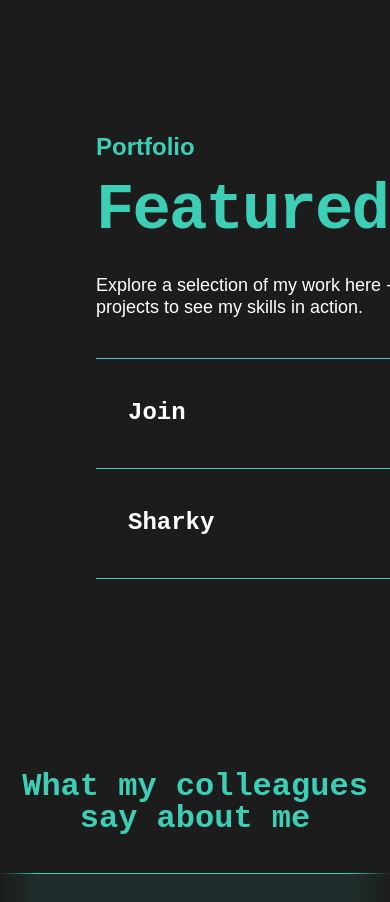
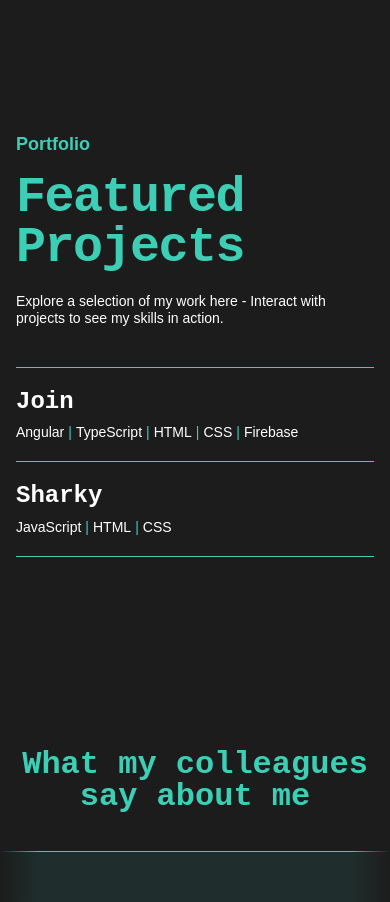
Before and after one commit to CZX93-BW/portfolio-webseite, an Angular app: page / in a window 390 px wide. Shown: the part 3140-4042 px from the top of the page. Built offline with nearby package versions, Linux system fonts and the light colour scheme.

Commit message:
feat(responsive): adapt featured projects section

```diff
--- a/src/app/sections/featured-projects/featured-projects.scss
+++ b/src/app/sections/featured-projects/featured-projects.scss
@@ -1,3 +1,5 @@
+@use '../../../styles/abstracts/mixins' as mixins;
+
 .projects {
   background: var(--color-background);
 }
@@ -368,3 +370,321 @@
 .projects-dialog__next:focus-visible .projects-dialog__next-icon {
   transform: scale(1.18);
 }
+
+@include mixins.below-xl {
+  .projects__container {
+    grid-template-columns: minmax(0, 1fr) 296px;
+    gap: 48px;
+  }
+
+  .projects__content {
+    min-width: 0;
+  }
+
+  .projects__item {
+    padding-inline: 24px;
+  }
+
+  .projects-dialog__content {
+    left: 56px;
+  }
+
+  .projects-dialog__image {
+    left: auto;
+    right: 56px;
+    width: 440px;
+  }
+}
+
+@include mixins.below-lg {
+  .projects__container {
+    grid-template-columns: minmax(0, 1fr);
+    width: min(
+      calc(100% - (var(--container-padding-tablet) * 2)),
+      var(--content-max-width)
+    );
+  }
+
+  .projects__preview {
+    display: none;
+  }
+
+  .projects__header {
+    width: min(100%, 622px);
+  }
+
+  .projects__intro {
+    width: min(100%, 456px);
+  }
+
+  .projects-dialog {
+    padding: 24px;
+  }
+
+  .projects-dialog__card {
+    display: grid;
+    width: min(100%, 720px);
+    max-height: calc(100svh - 48px);
+    overflow-y: auto;
+    padding: 56px 32px 32px;
+  }
+
+  .projects-dialog__content {
+    position: static;
+    width: 100%;
+    gap: 28px;
+    order: 2;
+  }
+
+  .projects-dialog__image {
+    position: static;
+    order: 1;
+    width: 100%;
+    height: auto;
+    max-height: 300px;
+    aspect-ratio: 16 / 9;
+    object-fit: cover;
+  }
+
+  .projects-dialog__close {
+    top: 16px;
+    right: 16px;
+  }
+
+  .projects-dialog__number {
+    font-size: 96px;
+    line-height: 80px;
+  }
+
+  .projects-dialog__content h3 {
+    margin-top: -18px;
+  }
+
+  .projects-dialog__next {
+    position: static;
+    justify-self: end;
+    order: 3;
+    margin-top: 24px;
+  }
+}
+
+@include mixins.below-md {
+  .projects__container {
+    width: min(calc(100% - 32px), 358px);
+  }
+
+  .projects__content {
+    gap: 40px;
+  }
+
+  .projects__header {
+    gap: 20px;
+  }
+
+  .projects__label {
+    font-size: 18px;
+  }
+
+  .projects__header h2 {
+    font-size: clamp(44px, 14.35vw, 56px);
+    line-height: 100%;
+  }
+
+  .projects__intro {
+    margin-top: 0;
+    font-size: 16px;
+  }
+
+  .projects__item {
+    display: grid;
+    min-height: 74px;
+    justify-content: stretch;
+    gap: 8px;
+    padding: 20px 0;
+    text-align: left;
+  }
+
+  .projects__item:hover,
+  .projects__item:focus-visible {
+    background: transparent;
+  }
+
+  .projects__title {
+    font-size: 24px;
+  }
+
+  .projects__item:hover .projects__title::after,
+  .projects__item:focus-visible .projects__title::after {
+    display: none;
+  }
+
+  .projects__technologies {
+    justify-content: flex-start;
+    font-size: 16px;
+  }
+
+  .projects-dialog {
+    align-items: start;
+    padding: 37px 17px;
+  }
+
+  .projects-dialog__card {
+    width: min(100%, 358px);
+    max-height: calc(100svh - 74px);
+    min-height: 0;
+    padding: 55px 8px 28px;
+    border-radius: 12px;
+  }
+
+  .projects-dialog__image {
+    width: 100%;
+    border-radius: 8px;
+    max-height: 160px;
+  }
+
+  .projects-dialog__content {
+    gap: 18px;
+    padding-inline: 0;
+  }
+
+  .projects-dialog__number {
+    font-size: 72px;
+    line-height: 58px;
+  }
+
+  .projects-dialog__content h3 {
+    margin-top: -12px;
+    font-size: 44px;
+  }
+
+  .projects-dialog__description {
+    gap: 10px;
+  }
+
+  .projects-dialog__description h4 {
+    font-size: 20px;
+  }
+
+  .projects-dialog__description p {
+    font-size: 16px;
+  }
+
+  .projects-dialog__technologies {
+    gap: 8px 14px;
+  }
+
+  .projects-dialog__technologies span {
+    font-size: 14px;
+  }
+
+  .projects-dialog__technologies img {
+    width: 20px;
+    height: 20px;
+  }
+
+  .projects-dialog__actions {
+    justify-content: space-between;
+    gap: 14px;
+  }
+
+  .projects-dialog__action {
+    min-width: 0;
+    min-height: 48px;
+    padding-inline: 18px;
+    font-size: 14px;
+  }
+
+  .projects-dialog__close {
+    top: 12px;
+    right: 12px;
+    width: 44px;
+    height: 44px;
+  }
+
+  .projects-dialog__next {
+    margin-top: 12px;
+    font-size: 14px;
+  }
+}
+
+@include mixins.below-sm {
+  .projects__container {
+    width: min(calc(100% - 28px), 358px);
+  }
+
+  .projects__header h2 {
+    font-size: clamp(40px, 14vw, 50px);
+  }
+
+  .projects__intro,
+  .projects__technologies,
+  .projects-dialog__description p {
+    font-size: 14px;
+  }
+
+  .projects-dialog {
+    padding: 24px 10px;
+  }
+
+  .projects-dialog__card {
+    max-height: calc(100svh - 48px);
+    padding-inline: 8px;
+  }
+
+  .projects-dialog__actions {
+    gap: 10px;
+  }
+
+  .projects-dialog__action {
+    padding-inline: 14px;
+  }
+}
+
+@media (max-width: 1023px) and (orientation: landscape) {
+  .projects-dialog {
+    padding: 16px;
+  }
+
+  .projects-dialog__card {
+    width: min(100%, 860px);
+    max-height: calc(100svh - 32px);
+    grid-template-columns: 42% 1fr;
+    gap: 24px;
+    align-items: start;
+    padding: 48px 24px 24px;
+  }
+
+  .projects-dialog__image {
+    order: 1;
+    max-height: none;
+    height: auto;
+  }
+
+  .projects-dialog__content {
+    order: 2;
+    gap: 16px;
+  }
+
+  .projects-dialog__number {
+    font-size: 56px;
+    line-height: 46px;
+  }
+
+  .projects-dialog__content h3 {
+    margin-top: -8px;
+    font-size: 36px;
+  }
+
+  .projects-dialog__description h4 {
+    font-size: 18px;
+  }
+
+  .projects-dialog__description p {
+    font-size: 14px;
+  }
+
+  .projects-dialog__next {
+    grid-column: 2;
+    margin-top: 0;
+  }
+}
```
